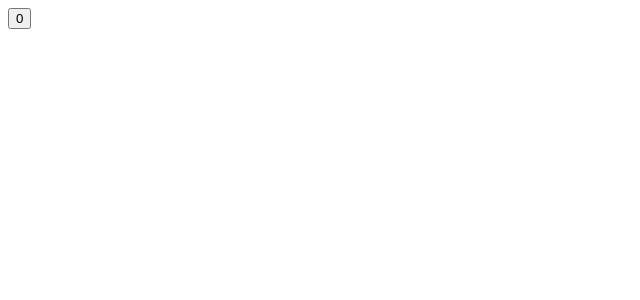
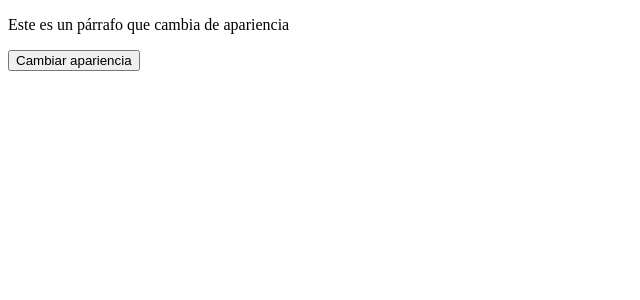
Before and after one commit to zitor83/bootcamp-fullstack-Esplai, a React (Vite) app in the folder 03-react/sheet-03/: page / in a window 1280 px wide. Shown: the top 300 px of the page, without its empty margins (0-640 px from the left). Built offline with nearby package versions, Linux system fonts and the light colour scheme.

Commit message:
feat: add TextLight component for theme toggling in exercise 11

```diff
--- a/03-react/sheet-03/src/App.tsx
+++ b/03-react/sheet-03/src/App.tsx
@@ -5,6 +5,7 @@ import Button from "./components/ejercicio-02/Button";
 import Contador from "./components/ejercicio-05/Contador";
 import Text from "./components/ejercicio-06/Text";
 import SamplePlusThree from "./components/ejercicio-08/SamplePlusThree";
+import TextLight from './components/ejercicio-11/TextLight';
 //EJERCICIO 02: Crear un componente Button que tenga un estado valor, el cual se inicializa en 0. El componente debe mostrar el valor actual y un botón que al hacer click sume 1 al valor.
 // function App() {
 //   return (
@@ -41,6 +42,7 @@ import SamplePlusThree from "./components/ejercicio-08/SamplePlusThree";
 //   );
 // }
 
+//EJERCICIO 06: Crear un componente Text que tenga un estado texto
 // function App() {
 //   return (
 //     <>
@@ -48,10 +50,19 @@ import SamplePlusThree from "./components/ejercicio-08/SamplePlusThree";
 //     </>
 //   );
 // }
+//EJERCICIO 08: Crear un componente SamplePlusThree
+// function App() {
+//   return (
+//     <>
+//       <SamplePlusThree />
+//     </>
+//   );
+// }
+
 function App() {
   return (
     <>
-      <SamplePlusThree />
+      <TextLight />
     </>
   );
 }
--- /dev/null
+++ b/03-react/sheet-03/src/components/ejercicio-11/TextLight.tsx
@@ -0,0 +1,20 @@
+import { useState } from "react";
+import "./Textlight.css";
+
+function TextLight() {
+  const [isLight, setIsLight] = useState(true);
+  const toggleTheme = () => {
+    setIsLight(!isLight);
+  };
+
+  return (
+    <>
+      <p className={isLight ? "light" : "dark"}>
+        Este es un párrafo que cambia de apariencia
+      </p>
+      <button onClick={toggleTheme}>Cambiar apariencia</button>
+    </>
+  );
+}
+
+export default TextLight;
--- /dev/null
+++ b/03-react/sheet-03/src/components/ejercicio-11/Textlight.css
@@ -0,0 +1,9 @@
+.light {
+    background-color: #fff;
+    color: #000;
+}
+
+.dark {
+    background-color: #000;
+    color: #fff;
+}
```
